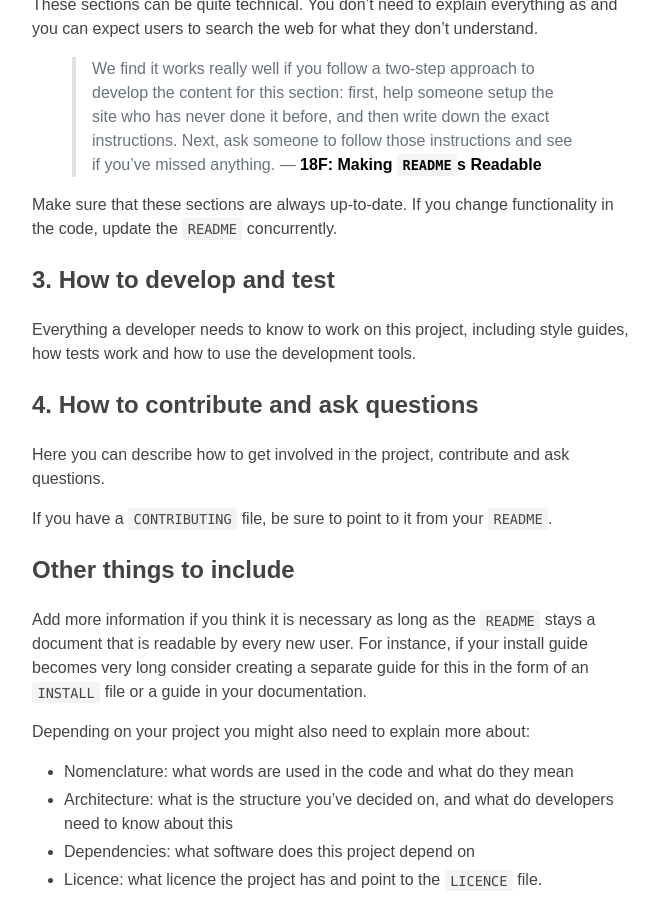
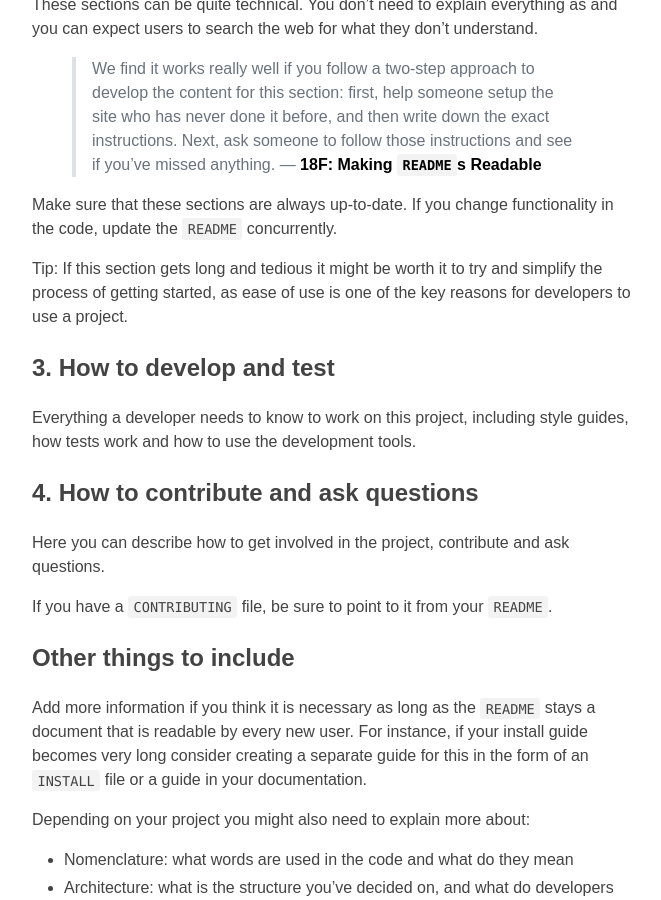
Before and after one commit to Amsterdam/amsterdam.github.io, a Jekyll site: the page built from guides/how-to-readme.md, in a window 1280 px wide and 900 px high, scrolled down 1645 px. Shown: the whole window, without its empty margins (138-799 px from the left). Built offline with Jekyll 4.4.1, drawn with Linux system fonts in a browser that asks for light colours; our own code applies the rules of GitHub Pages for plain Markdown files.

Commit message:
Add a tip about how simplifying the getting started process is useful

```diff
--- a/guides/how-to-readme.md
+++ b/guides/how-to-readme.md
@@ -46,6 +46,8 @@ These sections can be quite technical. You don’t need to explain everything as
 
 Make sure that these sections are always up-to-date. If you change functionality in the code, update the `README` concurrently.
 
+Tip: If this section gets long and tedious it might be worth it to try and simplify the process of getting started, as ease of use is one of the key reasons for developers to use a project.
+
 ## 3. How to develop and test
 
 Everything a developer needs to know to work on this project, including style guides, how tests work and how to use the development tools.
```
